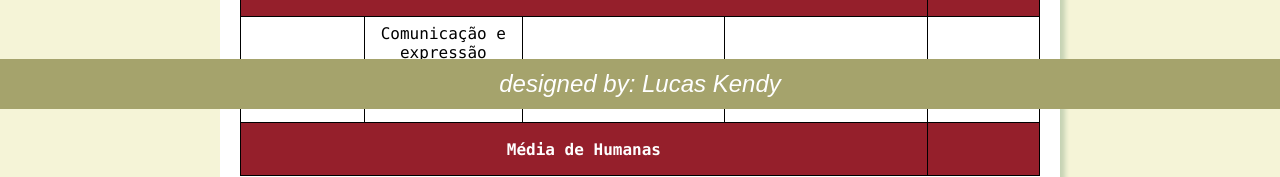
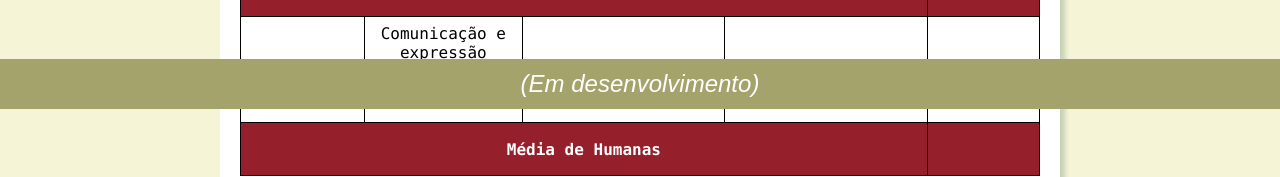
Before and after one commit to LucasKendy1/D12, a plain HTML site: page index.html in a window 1280 px wide. Shown: the part 691-868 px from the top of the page. Drawn offline with Linux system fonts and the light colour scheme.

Commit message:
Update index.html

```diff
--- a/index.html
+++ b/index.html
@@ -94,7 +94,7 @@
     </main>
 
     <footer>
-        <i>designed by: Lucas Kendy</i>
+        <i>(Em desenvolvimento)</i>
     </footer>
 </body>
 </html>
```
